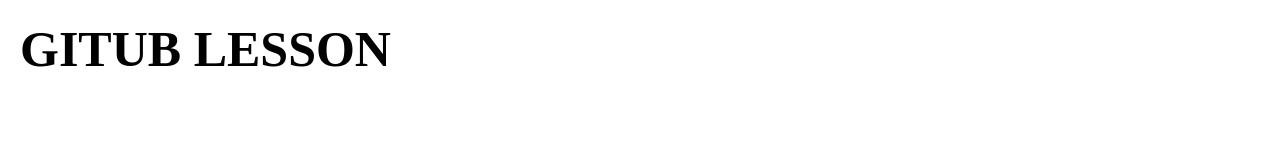
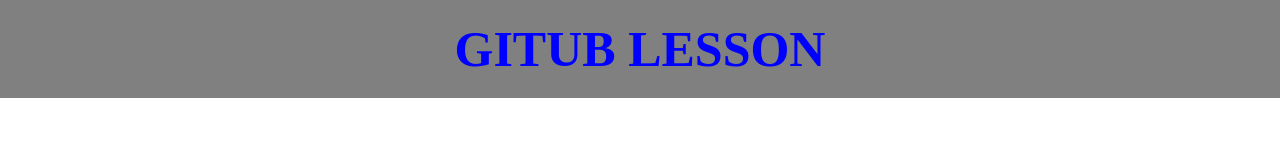
Before and after one commit to AzamatAbraev/Lesson-11, a plain HTML site: page index.html in a window 1280 px wide. Drawn offline with Linux system fonts and the light colour scheme.

Commit message:
styleapplied

```diff
--- a/css/style.css
+++ b/css/style.css
@@ -6,4 +6,7 @@
 h1 {
   font-size: 50px;
   padding: 20px;
+  text-align: center;
+  color: blue;
+  background-color: gray;
 }
```
